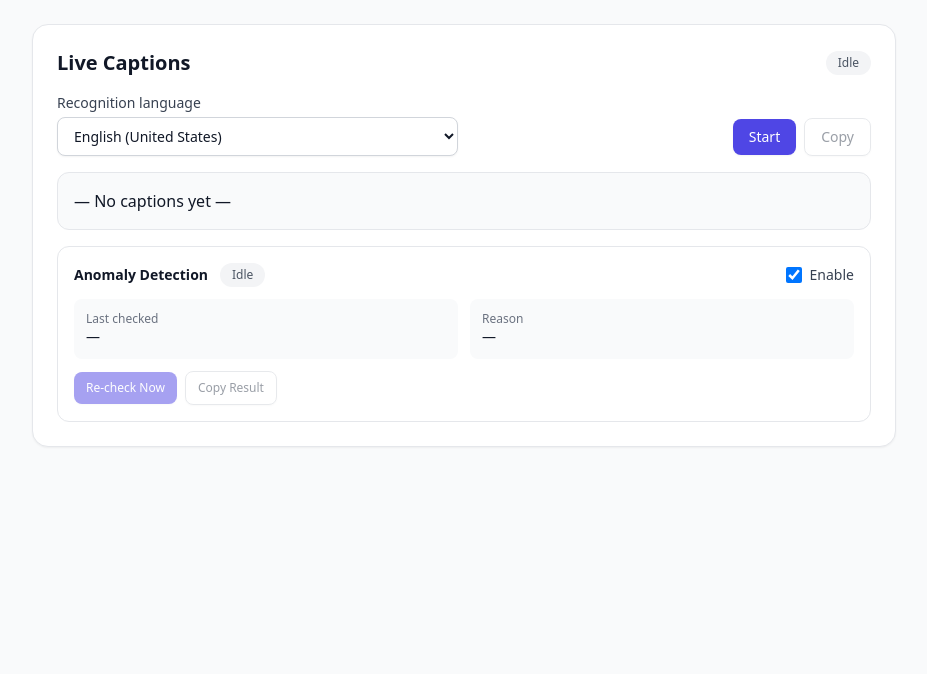
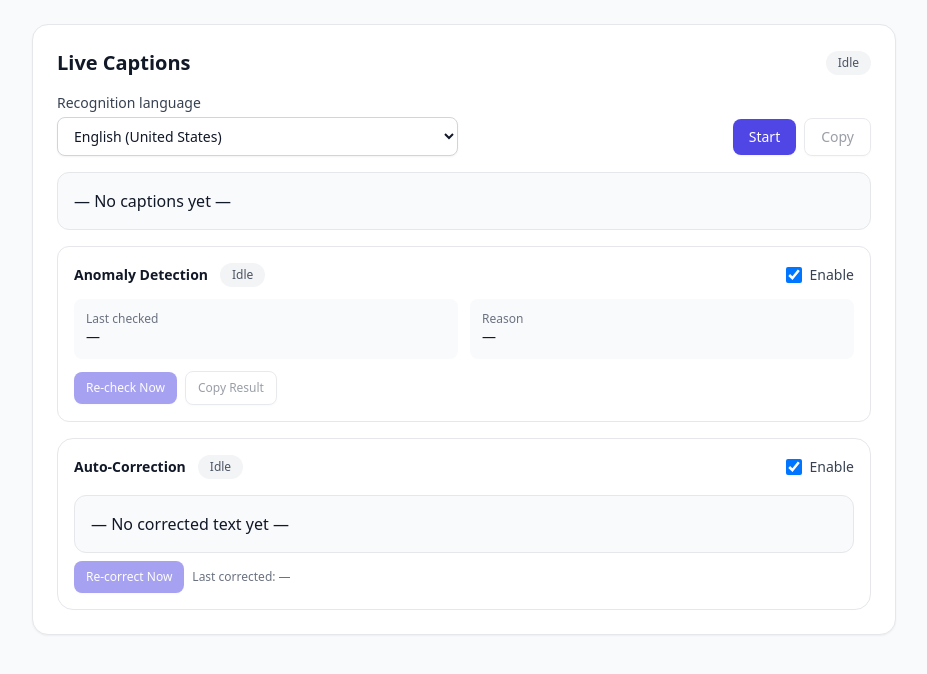
Before and after one commit to eugenelucas/live-translation-app, a React (Vite) app: page / in a window 1280 px wide. Shown: the top 674 px of the page, without its empty margins (176-1103 px from the left). Built offline with nearby package versions, Linux system fonts and the light colour scheme; no server answers.

Commit message:
Updated auto correction

```diff
--- a/src/App.jsx
+++ b/src/App.jsx
@@ -16,6 +16,16 @@ function App() {
   const [detectStatus, setDetectStatus] = useState('Idle'); // Idle | Checking | OK | Anomaly | Error
   const [detectReason, setDetectReason] = useState('');
   const [lastCheckedAt, setLastCheckedAt] = useState(null);
+
+
+  const [autoCorrectEnabled, setAutoCorrectEnabled] = useState(true);
+  const [correctStatus, setCorrectStatus] = useState('Idle'); // 'Idle' | 'Checking' | 'OK' | 'Error'
+
+  const [corrected, setCorrected] = useState('');          // corrected transcript
+  const [lastCorrectedAt, setLastCorrectedAt] = useState(null);
+
+  const correctInFlightRef = useRef(0);     // request de-dupe
+  const correctDebounceRef = useRef(null);  // simple debounce timer
 
   const recognizerRef = useRef(null);
   const scrollRef = useRef(null);
@@ -76,6 +86,7 @@ function App() {
           // Trigger anomaly detection only on finalized updates
           // (If you want to detect on every partial too, also call checkAnomaly in 'recognizing')
           checkAnomaly(next);
+          scheduleAutoCorrect(next);
           return next;
         });
       }
@@ -107,10 +118,18 @@ function App() {
       },
       err => setError(String(err))
     );
+    if (correctDebounceRef.current) {
+  window.clearTimeout(correctDebounceRef.current);
+  correctDebounceRef.current = null;
+}
   }
 
   // Cleanup on unmount
   useEffect(() => {
+    if (correctDebounceRef.current) {
+  window.clearTimeout(correctDebounceRef.current);
+  correctDebounceRef.current = null;
+}
     return () => {
       if (recognizerRef.current) {
         recognizerRef.current.stopContinuousRecognitionAsync(() => {
@@ -193,7 +212,48 @@ function App() {
       return { isAnomaly: false, reason: 'No issues detected....' };
     }
   }
+ async function autoCorrectTranscript(_text) {
+  const text = String(_text || '').trim();
+  if (!text) return '';
 
+    const systemPrompt = `
+  You are a careful, minimal copy editor for live transcripts.
+- Fix grammar, punctuation, casing, and obvious ASR errors.
+- Do NOT change meaning or add/remove facts.
+- Preserve line breaks and speaker turns.
+- Also remove common disfluencies (um/umm/uh/er/erm/eh/hmm/mmm/mm/ah, "uh-huh"/"mm-hmm",
+  and the phrases "I mean" and "you know" when they appear as fillers).
+Return ONLY the corrected text.
+    `.trim();
+
+    const userPrompt = `
+  Correct the following transcript. Keep the same formatting and line breaks.
+
+  ---
+  ${text}
+  ---
+    `.trim();
+
+    try {
+      const options = { endpoint, apiKey, deployment, apiVersion, dangerouslyAllowBrowser: true }
+      const client = new AzureOpenAI(options);
+      const resp = await client.chat.completions.create({
+        messages: [
+          { role: 'system', content: systemPrompt },
+          { role: 'user', content: userPrompt },
+        ],
+        max_tokens: 4096,
+        temperature: 0.2,
+        top_p: 1,
+        model: modelName,
+      });
+
+      const content = resp?.choices?.[0]?.message?.content ?? '';
+      return String(content).trim();
+    } catch {
+      return '';
+    }
+  }
   async function checkAnomaly(text) {
     if (!detectEnabled || !text) return;
 
@@ -219,7 +279,30 @@ function App() {
       setLastCheckedAt(new Date().toISOString());
     }
   }
+function scheduleAutoCorrect(text) {
+  if (!autoCorrectEnabled) return;
 
+  // debounce ~500ms after last change
+  if (correctDebounceRef.current) {
+    window.clearTimeout(correctDebounceRef.current);
+  }
+  correctDebounceRef.current = window.setTimeout(async () => {
+    const reqId = ++correctInFlightRef.current;
+    setCorrectStatus('Checking');
+
+    const result = await autoCorrectTranscript(text);
+    if (reqId !== correctInFlightRef.current) return; // a newer request superseded this
+
+    if (result) {
+      setCorrected(result);
+      setCorrectStatus('OK');
+      setLastCorrectedAt(new Date().toISOString());
+    } else {
+      setCorrectStatus('Error');
+      setLastCorrectedAt(new Date().toISOString());
+    }
+  }, 500);
+}
   function renderDetectBadge() {
     const base = "inline-flex items-center rounded-full px-3 py-1 text-xs font-medium";
     switch (detectStatus) {
@@ -382,6 +465,57 @@ function App() {
               </div>
             </div>
 
+            <div className="mt-4 rounded-2xl border border-gray-200 bg-white">
+              <div className="flex items-center justify-between p-4">
+                <div className="flex items-center gap-3">
+                  <h3 className="text-sm font-semibold text-gray-900">Auto-Correction</h3>
+                  <span
+                    className={[
+                      "inline-flex items-center rounded-full px-3 py-1 text-xs font-medium",
+                      correctStatus === 'Checking' ? "bg-amber-100 text-amber-700" :
+                      correctStatus === 'OK'       ? "bg-green-100 text-green-700" :
+                      correctStatus === 'Error'    ? "bg-gray-200 text-gray-700" :
+                                                    "bg-gray-100 text-gray-600",
+                    ].join(' ')}
+                  >
+                    {correctStatus === 'Idle' ? 'Idle' : correctStatus}
+                  </span>
+                </div>
+
+                <label className="inline-flex cursor-pointer items-center gap-2 text-sm text-gray-700">
+                  <input
+                    type="checkbox"
+                    className="h-4 w-4 rounded border-gray-300 text-indigo-600 focus:ring-indigo-500"
+                    checked={autoCorrectEnabled}
+                    onChange={(e) => setAutoCorrectEnabled(e.target.checked)}
+                  />
+                  Enable
+                </label>
+              </div>
+
+              <div className="px-4 pb-4">
+                <div className="mb-2 max-h-72 overflow-y-auto rounded-xl border border-gray-200 bg-gray-50 p-4">
+                  <div className="whitespace-pre-wrap text-gray-900">
+                    {corrected || (correctStatus === 'Checking' ? '— Correcting… —' : '— No corrected text yet —')}
+                  </div>
+                </div>
+
+                <div className="flex flex-wrap items-center gap-2">
+                  <button
+                    type="button"
+                    onClick={() => scheduleAutoCorrect(transcript)}
+                    disabled={!autoCorrectEnabled || !transcript || correctStatus === 'Checking'}
+                    className="inline-flex items-center rounded-lg bg-indigo-600 px-3 py-2 text-xs font-medium text-white shadow-sm transition hover:bg-indigo-700 focus:outline-none focus:ring-2 focus:ring-indigo-400 disabled:cursor-not-allowed disabled:opacity-50"
+                  >
+                    Re-correct Now
+                  </button>
+
+                  <div className="text-xs text-gray-500">
+                    Last corrected: {lastCorrectedAt ? new Date(lastCorrectedAt).toLocaleString() : '—'}
+                  </div>
+                </div>
+              </div>
+            </div>
 
 
             {/* Error */}
```
Also changed, not shown: 1 other file (tests, documents, lock files or other folders).
